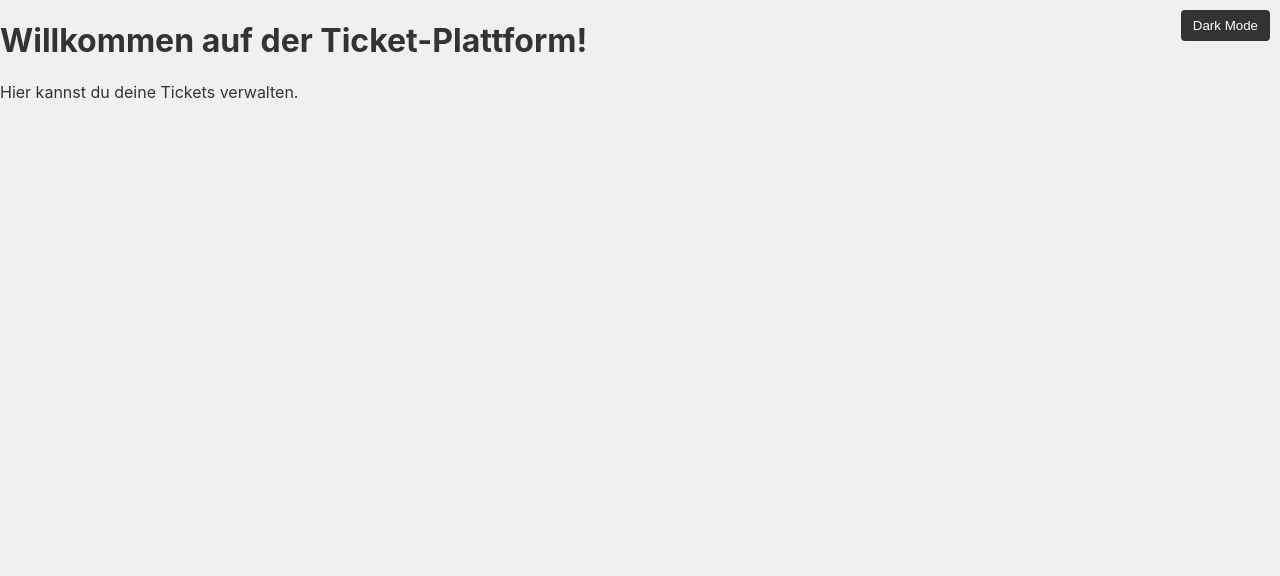
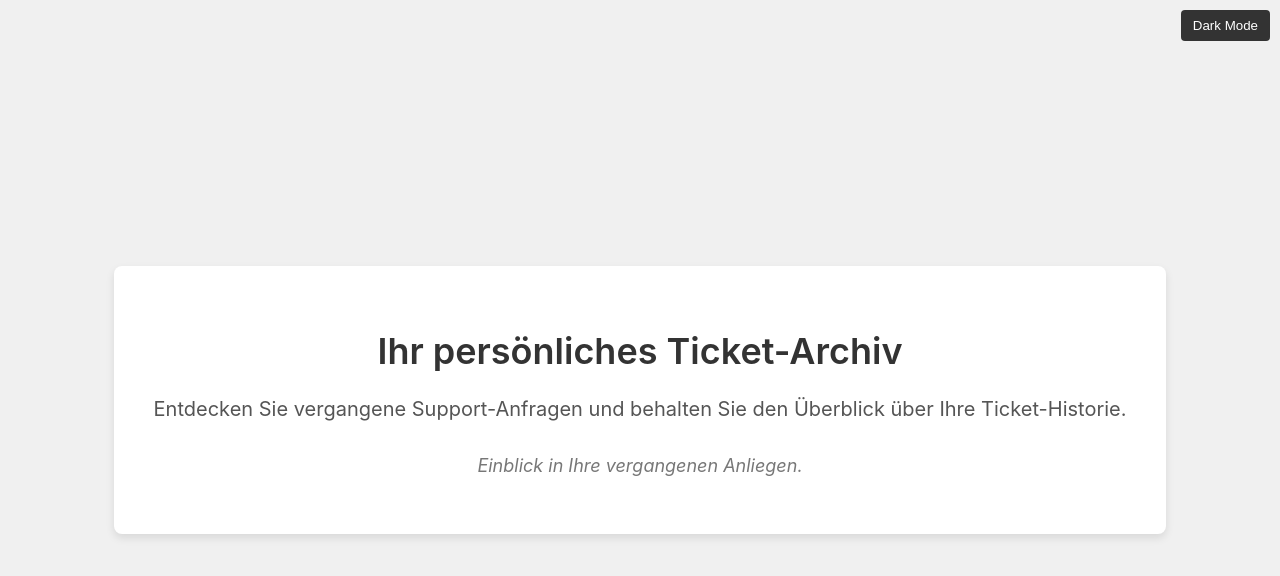
Before and after one commit to serverhosting-main-de/ticket-panel, a React (Create React App) app in the folder frontend/: page / in a window 1280 px wide. Shown: the top 576 px of the page. Built offline with nearby package versions, Linux system fonts and the light colour scheme.

Commit message:
Erweitere Dashboard und Startseite mit Styled Components und Benutzerinformationen

```diff
--- a/frontend/src/components/Dashboard.js
+++ b/frontend/src/components/Dashboard.js
@@ -1,10 +1,72 @@
-import React from "react";
-import { useLocation } from "react-router-dom";
+import React, { useEffect, useState } from "react";
+import { useLocation, useNavigate } from "react-router-dom";
+import styled from "styled-components";
+
+// Styled Components für das Design
+const DashboardContainer = styled.div`
+  padding: 20px;
+  font-family: sans-serif;
+`;
+
+const UserInfo = styled.div`
+  display: flex;
+  align-items: center;
+  margin-bottom: 20px;
+`;
+
+const Avatar = styled.img`
+  width: 50px;
+  height: 50px;
+  border-radius: 50%;
+  margin-right: 10px;
+`;
+
+const TicketList = styled.ul`
+  list-style: none;
+  padding: 0;
+`;
+
+const TicketItem = styled.li`
+  padding: 10px;
+  border-bottom: 1px solid #eee;
+  cursor: pointer;
+  &:hover {
+    background-color: #f9f9f9;
+  }
+`;
 
 function Dashboard() {
   const location = useLocation();
   const searchParams = new URLSearchParams(location.search);
   const username = searchParams.get("username");
+  const userId = searchParams.get("userId");
+  const avatar = searchParams.get("avatar");
+  const navigate = useNavigate();
+  const [tickets, setTickets] = useState([]);
+
+  useEffect(() => {
+    // Daten im localStorage speichern
+    localStorage.setItem("username", username);
+    localStorage.setItem("loggedIn", "true");
+    localStorage.setItem("userId", userId);
+    localStorage.setItem("avatar", avatar);
+
+    // Search-Parameter nullen (URL bereinigen)
+    navigate("/dashboard", { replace: true });
+
+    // Beispiel-Tickets (ersetze dies durch deine tatsächlichen Ticket-Daten)
+    const exampleTickets = [
+      { id: 1, title: "Problem mit Login", date: "2023-10-26" },
+      { id: 2, title: "Frage zu Account-Einstellungen", date: "2023-10-25" },
+    ];
+    setTickets(exampleTickets);
+  }, [username, userId, avatar, navigate]);
+
+  // Funktion zum Öffnen des Ticket-Chatverlaufs
+  const openTicketChat = (ticketId) => {
+    // Hier sollte die Weiterleitung zu deinem HTML-Chatverlauf erfolgen
+    window.location.href = `/ticket-chat/${ticketId}.html`;
+  };
 
   if (!username) {
     return (
@@ -16,10 +78,21 @@ function Dashboard() {
   }
 
   return (
-    <div>
-      <h1>Willkommen im Dashboard, {username}!</h1>
-      <p>Hier kannst du deine Tickets einsehen.</p>
-    </div>
+    <DashboardContainer>
+      <UserInfo>
+        {avatar && <Avatar src={avatar} alt="Avatar" />}
+        <h1>Willkommen im Dashboard, {username}!</h1>
+      </UserInfo>
+
+      <h2>Deine Tickets</h2>
+      <TicketList>
+        {tickets.map((ticket) => (
+          <TicketItem key={ticket.id} onClick={() => openTicketChat(ticket.id)}>
+            {ticket.title} ({ticket.date})
+          </TicketItem>
+        ))}
+      </TicketList>
+    </DashboardContainer>
   );
 }
 
--- a/frontend/src/components/Home.js
+++ b/frontend/src/components/Home.js
@@ -1,11 +1,56 @@
 import React from "react";
+import styled from "styled-components";
+
+const HomeContainer = styled.div`
+  display: flex;
+  flex-direction: column;
+  justify-content: center;
+  align-items: center;
+  height: 100vh;
+  background-color: #f0f0f0;
+`;
+
+const WelcomeBox = styled.div`
+  background-color: white;
+  padding: 40px;
+  border-radius: 8px;
+  box-shadow: 0 4px 8px rgba(0, 0, 0, 0.1);
+  text-align: center;
+`;
+
+const Title = styled.h1`
+  font-size: 36px;
+  margin-bottom: 20px;
+  color: #333;
+  font-weight: 600;
+  line-height: 1.2;
+`;
+
+const Description = styled.p`
+  font-size: 20px;
+  color: #555;
+  line-height: 1.6;
+  margin-bottom: 30px;
+`;
+
+const CallToAction = styled.p`
+  font-size: 18px;
+  color: #777;
+  font-style: italic;
+`;
 
 function Home() {
   return (
-    <div>
-      <h1>Willkommen auf der Ticket-Plattform!</h1>
-      <p>Hier kannst du deine Tickets verwalten.</p>
-    </div>
+    <HomeContainer>
+      <WelcomeBox>
+        <Title>Ihr persönliches Ticket-Archiv</Title>
+        <Description>
+          Entdecken Sie vergangene Support-Anfragen und behalten Sie den
+          Überblick über Ihre Ticket-Historie.
+        </Description>
+        <CallToAction>Einblick in Ihre vergangenen Anliegen.</CallToAction>
+      </WelcomeBox>
+    </HomeContainer>
   );
 }
 
```
Also changed, not shown: 1 other file (tests, documents, lock files or other folders).
